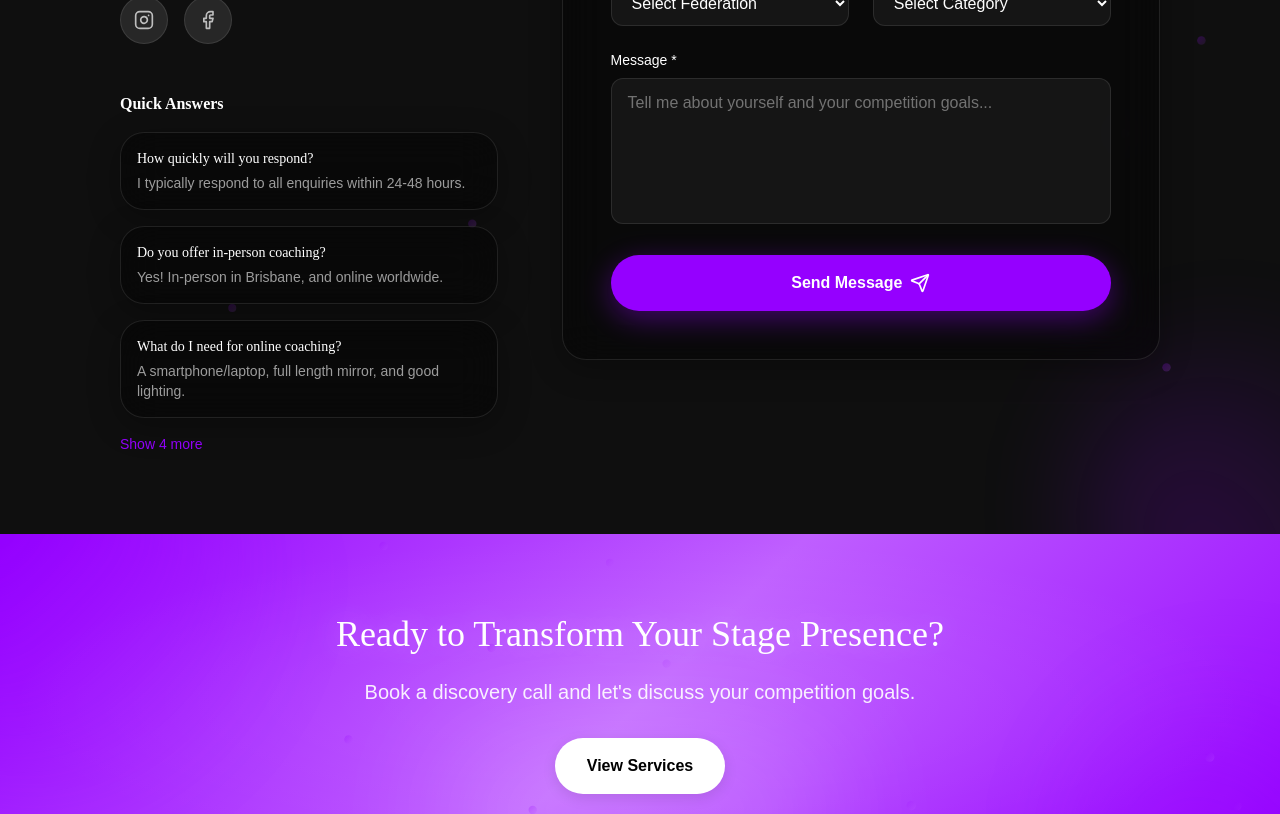
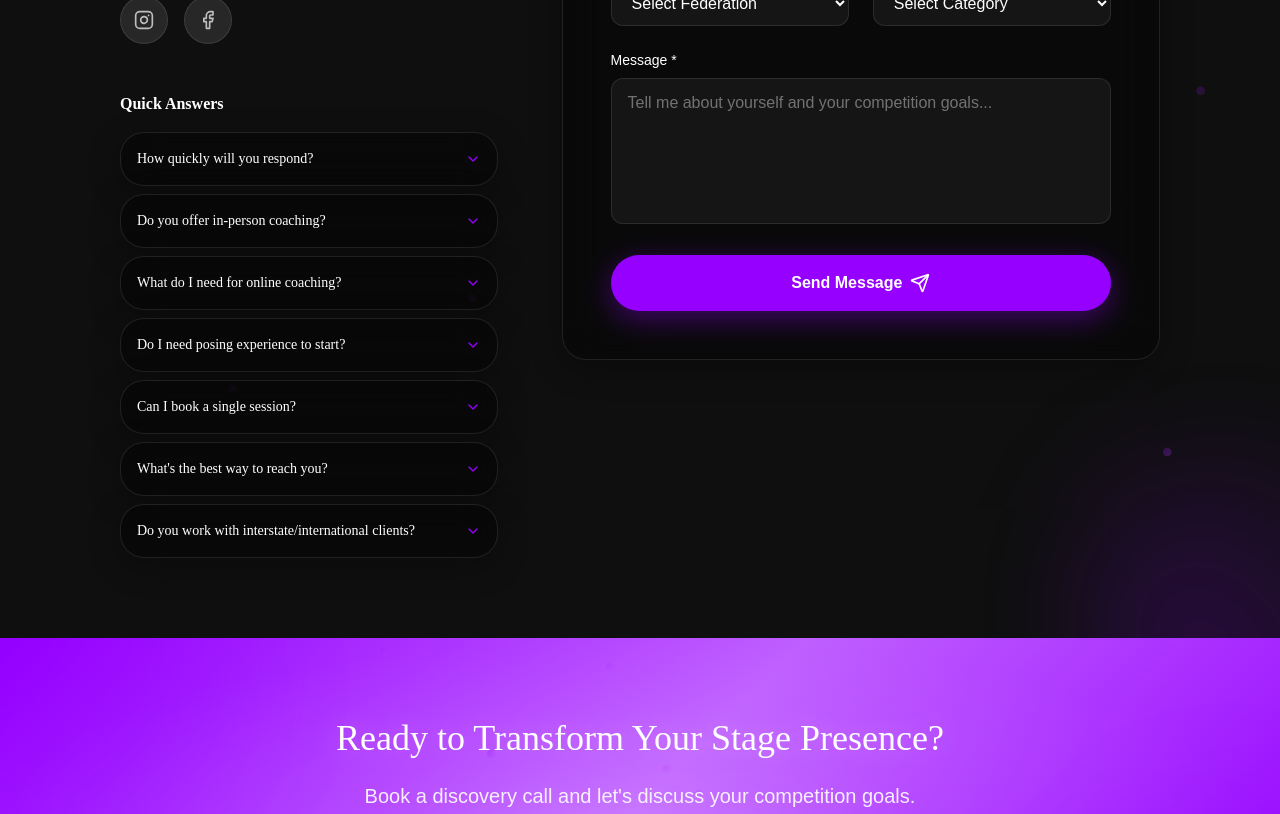
Before and after one commit to Georgiav96/personalised-posing-website, a React (Vite) app: page /personalised-posing-website/contact in a window 1280 px wide. Shown: the part 840-1654 px from the top of the page. Built offline with nearby package versions, Linux system fonts and the light colour scheme.

Commit message:
Fix FAQ to be collapsible accordion

```diff
--- a/src/pages/Contact.jsx
+++ b/src/pages/Contact.jsx
@@ -1,7 +1,7 @@
-import { useState, useRef } from 'react'
+import { useState, useRef, useCallback } from 'react'
 import { Link } from 'react-router-dom'
 import { motion, useInView } from 'framer-motion'
-import { Mail, MapPin, Instagram, Facebook, Clock, Send, Check, Sparkles } from 'lucide-react'
+import { Mail, MapPin, Instagram, Facebook, Clock, Send, Check, Sparkles, ChevronDown } from 'lucide-react'
 
 const heroImage = '/images/contact-hero.jpg'
 
@@ -120,7 +120,11 @@ function Contact() {
     message: '',
   })
   const [submitted, setSubmitted] = useState(false)
-  const [showAllFaqs, setShowAllFaqs] = useState(false)
+  const [openFaqIndex, setOpenFaqIndex] = useState(null)
+
+  const toggleFaq = useCallback((index) => {
+    setOpenFaqIndex(prev => prev === index ? null : index)
+  }, [])
 
   const handleChange = (e) => {
     setFormState({ ...formState, [e.target.name]: e.target.value })
@@ -220,28 +224,38 @@ function Contact() {
                 </a>
               </div>
 
-              {/* Quick FAQs */}
+              {/* Quick FAQs - Accordion */}
               <h3 className="font-semibold mb-4 text-white">Quick Answers</h3>
-              <div className="space-y-4">
-                {faqs.slice(0, showAllFaqs ? faqs.length : 3).map((faq, index) => (
-                  <div key={index} className="glass-card-dark p-4">
-                    <h4 className="font-medium text-sm mb-1 text-white">{faq.question}</h4>
-                    <p className="text-white/60 text-sm">
-                      {faq.answer}
-                      {faq.link && (
-                        <> <Link to={faq.link.to} className="text-brand-purple hover:underline">{faq.link.text}</Link></>
-                      )}
-                    </p>
+              <div className="space-y-2">
+                {faqs.map((faq, index) => (
+                  <div key={index} className="glass-card-dark overflow-hidden">
+                    <button
+                      onClick={() => toggleFaq(index)}
+                      className="w-full p-4 flex items-center justify-between text-left hover:bg-white/5 transition-colors"
+                    >
+                      <h4 className="font-medium text-sm text-white pr-4">{faq.question}</h4>
+                      <ChevronDown
+                        className={`w-4 h-4 text-brand-purple flex-shrink-0 transition-transform duration-300 ${openFaqIndex === index ? 'rotate-180' : ''}`}
+                      />
+                    </button>
+                    <motion.div
+                      initial={false}
+                      animate={{
+                        height: openFaqIndex === index ? 'auto' : 0,
+                        opacity: openFaqIndex === index ? 1 : 0
+                      }}
+                      transition={{ duration: 0.3, ease: 'easeInOut' }}
+                      className="overflow-hidden"
+                    >
+                      <p className="px-4 pb-4 text-white/60 text-sm">
+                        {faq.answer}
+                        {faq.link && (
+                          <> <Link to={faq.link.to} className="text-brand-purple hover:underline">{faq.link.text}</Link></>
+                        )}
+                      </p>
+                    </motion.div>
                   </div>
                 ))}
-                {faqs.length > 3 && (
-                  <button
-                    onClick={() => setShowAllFaqs(!showAllFaqs)}
-                    className="text-brand-purple text-sm font-medium hover:underline flex items-center gap-1"
-                  >
-                    {showAllFaqs ? 'Show less' : `Show ${faqs.length - 3} more`}
-                  </button>
-                )}
               </div>
             </RevealOnScroll>
 
```
